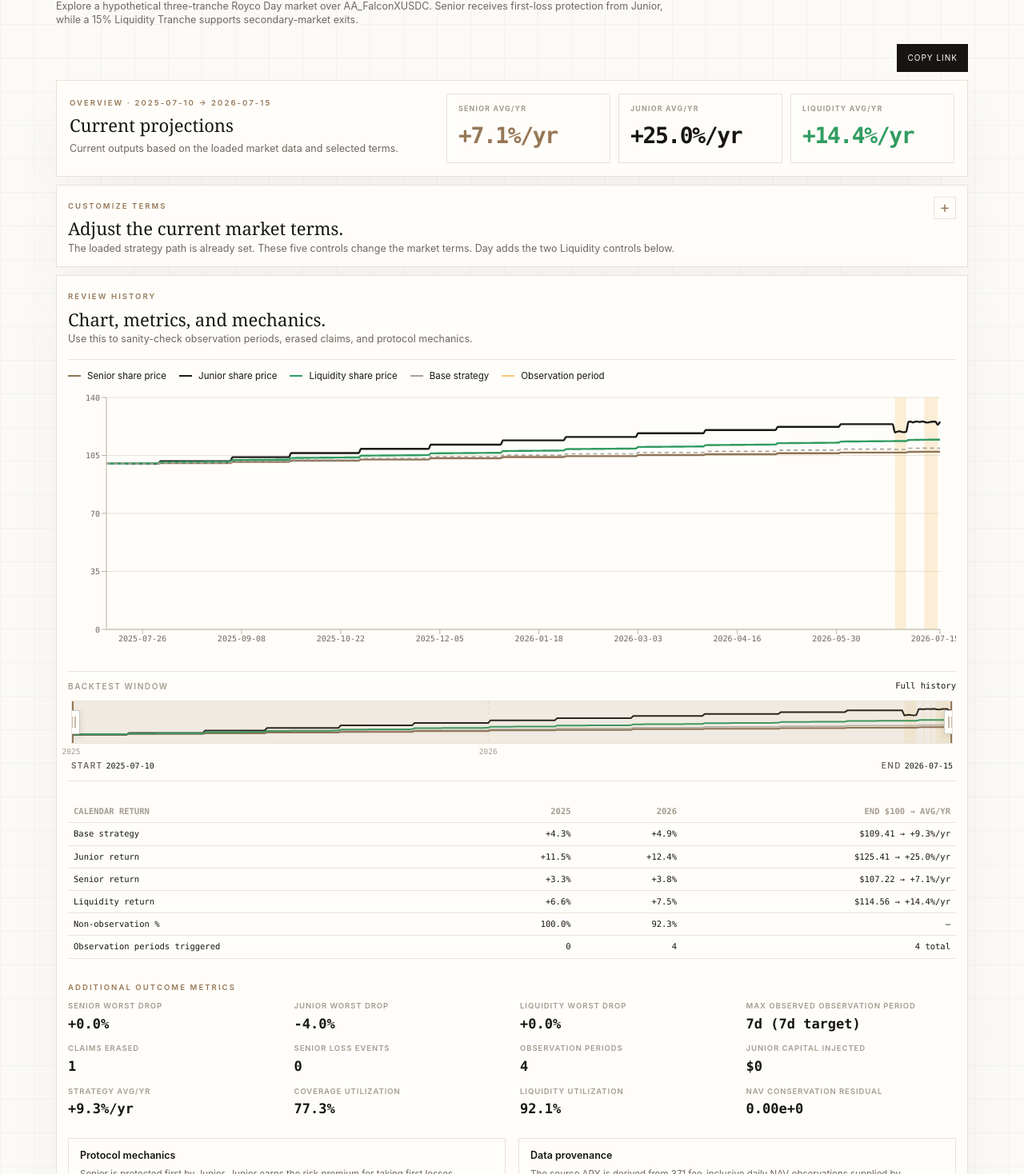
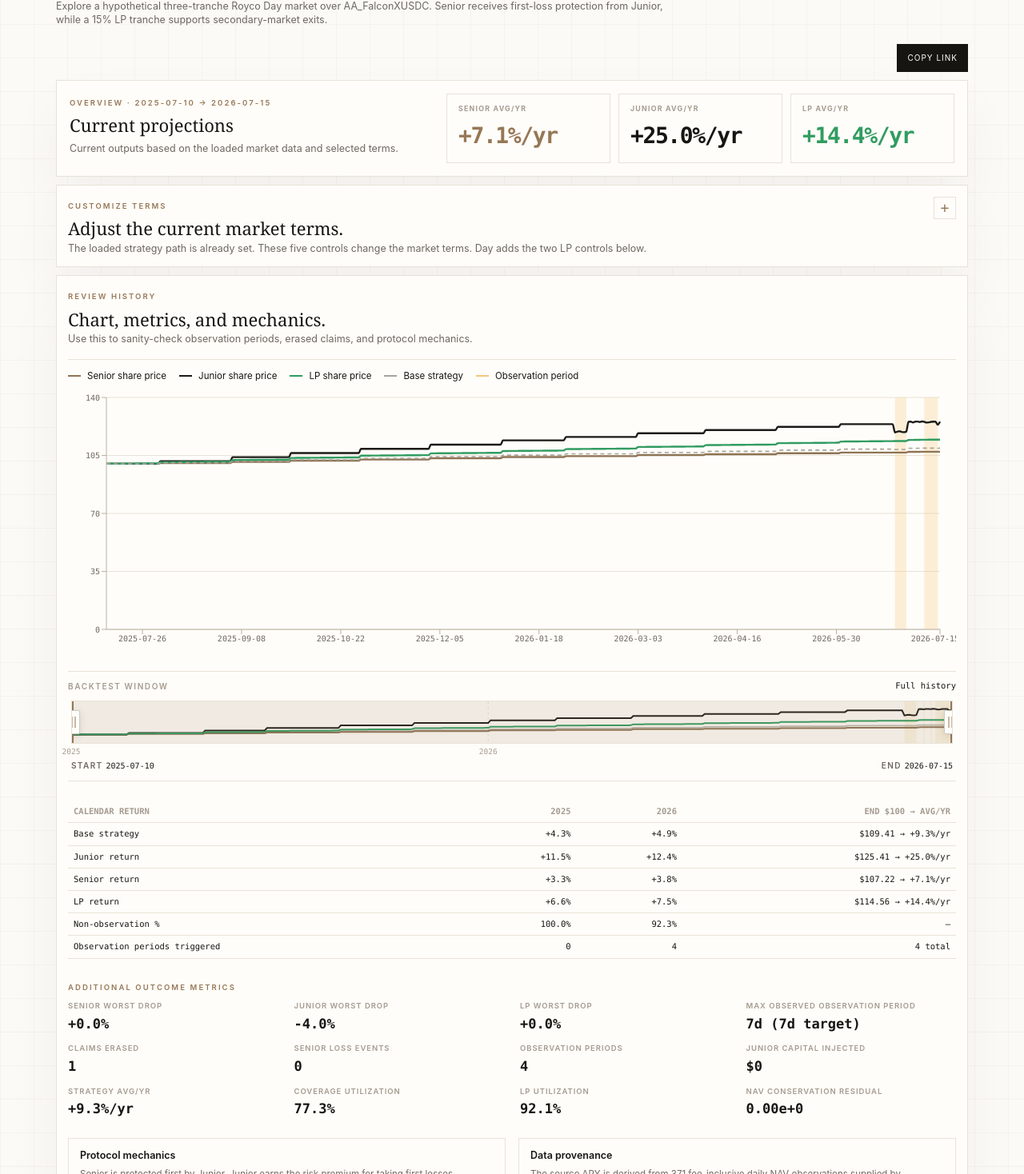
Before and after one commit to roycoprotocol/royco-simulator, a Next.js app: page /pareto-falconx-sim in a window 1280 px wide. Shown: the part 102-1570 px from the top of the page at 80% size. Built offline with nearby package versions, Linux system fonts and the light colour scheme.

Commit message:
Rename public Day tranche to LP

```diff
--- a/components/day-simulator/DayMarketSimulator.tsx
+++ b/components/day-simulator/DayMarketSimulator.tsx
@@ -490,20 +490,20 @@ export default function DayMarketSimulator({ market }: { market?: DayMarket }) {
         `market: ${activeMarket.copy.title}`,
         `underlying: ${activeMarket.provenance.source}`,
         `minimumCoverage: ${(result.cfg.coverage * 100).toFixed(2)}%`,
-        `minimumLiquidity: ${(result.cfg.minLiquidity * 100).toFixed(2)}%`,
+        `minimumLP: ${(result.cfg.minLiquidity * 100).toFixed(2)}%`,
         `observationDuration: ${observationDays} days`,
         `protectedExitCoverageRemaining: ${exitBufferPct.toFixed(2)}%`,
         `targetUtilization: ${(result.cfg.targetUtilization * 100).toFixed(0)}%`,
-        `liquidityTargetUtilization: ${(result.cfg.liqTargetUtilization * 100).toFixed(0)}%`,
+        `lpTargetUtilization: ${(result.cfg.liqTargetUtilization * 100).toFixed(0)}%`,
         `riskYieldShareAtTarget: ${(result.cfg.riskYDM.yTarget * 100).toFixed(2)}%`,
         `riskYieldShareAtFullUtilization: ${(result.cfg.riskYDM.y100 * 100).toFixed(2)}%`,
-        `liquidityYieldShareAtTarget: ${(result.cfg.liqYDM.yTarget * 100).toFixed(2)}%`,
-        `liquidityYieldShareAtFullUtilization: ${(result.cfg.liqYDM.y100 * 100).toFixed(2)}%`,
+        `lpYieldShareAtTarget: ${(result.cfg.liqYDM.yTarget * 100).toFixed(2)}%`,
+        `lpYieldShareAtFullUtilization: ${(result.cfg.liqYDM.y100 * 100).toFixed(2)}%`,
         `seniorDeposit: ${result.initial.st.toFixed(0)}`,
         `juniorDeposit: ${result.initial.jt.toFixed(0)}`,
         `juniorLinkedToCoverage: ${linkJuniorToFirstLoss}`,
         `maintainJuniorCoverage: ${maintainCoverage}`,
-        `liquidityDeposit: ${result.initial.lt.toFixed(0)}`,
+        `lpDeposit: ${result.initial.lt.toFixed(0)}`,
         `selfLiquidationBonus: ${(result.cfg.stSelfLiquidationBonus * 100).toFixed(2)}%`,
         `source: ${activeMarket.provenance.sourceUrl}`,
       ].join('\n'),
@@ -597,7 +597,7 @@ export default function DayMarketSimulator({ market }: { market?: DayMarket }) {
           </div>
           <Kpi label="Senior avg/yr" value={`${pct(result.seniorApy)}/yr`} color={C.accent} />
           <Kpi label="Junior avg/yr" value={`${pct(result.juniorApy)}/yr`} />
-          <Kpi label="Liquidity avg/yr" value={`${pct(result.liquidityApy)}/yr`} color={C.olive} />
+          <Kpi label="LP avg/yr" value={`${pct(result.liquidityApy)}/yr`} color={C.olive} />
         </div>
       </section>
 
@@ -609,7 +609,7 @@ export default function DayMarketSimulator({ market }: { market?: DayMarket }) {
               Adjust the current market terms.
             </h2>
             <p style={{ color: C.muted, fontSize: 12.5, lineHeight: 1.38, marginTop: 4 }}>
-              {LOCKED_COPY.customizeDescription} Day adds the two Liquidity controls below.
+              {LOCKED_COPY.customizeDescription} Day adds the two LP controls below.
             </p>
           </div>
           <button
@@ -674,14 +674,14 @@ export default function DayMarketSimulator({ market }: { market?: DayMarket }) {
                       >
                         <span style={{ color: C.text, fontSize: 13, fontWeight: 600 }}>{preset.label}</span>
                         <div style={{ color: C.muted, fontSize: 11, marginTop: 4 }}>
-                          {(preset.coverage * 100).toFixed(0)}% minimum coverage · {preset.observationDays}d obs · {(preset.riskYDM.yTarget * 100).toFixed(0)}% to Junior · {(preset.minLiquidity * 100).toFixed(0)}% liquidity
+                          {(preset.coverage * 100).toFixed(0)}% minimum coverage · {preset.observationDays}d obs · {(preset.riskYDM.yTarget * 100).toFixed(0)}% to Junior · {(preset.minLiquidity * 100).toFixed(0)}% LP
                         </div>
                       </button>
                     );
                   })}
                 </div>
                 <p className="mt-1.5" style={{ color: C.kpiLabel, fontSize: 11, lineHeight: 1.4 }}>
-                  Risk rises down the ladder through the Dawn terms. The Day liquidity requirement remains explicit on every rung.
+                  Risk rises down the ladder through the Dawn terms. The Day LP requirement remains explicit on every rung.
                 </p>
               </div>
             )}
@@ -753,26 +753,26 @@ export default function DayMarketSimulator({ market }: { market?: DayMarket }) {
             </div>
 
             <div style={{ borderTop: `1px solid ${C.border}`, paddingTop: 14 }}>
-              <Eyebrow>Day liquidity additions</Eyebrow>
+              <Eyebrow>Day LP additions</Eyebrow>
               <div className="mt-3 grid grid-cols-1 md:grid-cols-2 gap-x-8 gap-y-6">
                 <SliderControl
-                  label="Minimum liquidity ratio (%)"
+                  label="Minimum LP ratio (%)"
                   value={minLiquidityPct}
                   min={1}
                   max={50}
                   step={1}
                   display={`${minLiquidityPct.toFixed(0)}%`}
-                  description={`Liquidity capital derived at 90% target utilization: ${usd0(result.initial.lt)}.`}
+                  description={`LP capital derived at 90% target utilization: ${usd0(result.initial.lt)}.`}
                   onChange={setMinLiquidityPct}
                 />
                 <SliderControl
-                  label="Senior yield share to Liquidity (%)"
+                  label="Senior yield share to LP (%)"
                   value={liqSharePct}
                   min={0}
                   max={80}
                   step={1}
                   display={`${liqSharePct.toFixed(0)}%`}
-                  description="Liquidity premium paid to the Liquidity Tranche at 90% utilization."
+                  description="LP premium paid to the LP tranche at 90% utilization."
                   onChange={(value) => {
                     setLiqSharePct(value);
                     if (value + riskSharePct > 100) setRiskSharePct(100 - value);
@@ -840,7 +840,7 @@ export default function DayMarketSimulator({ market }: { market?: DayMarket }) {
                 ['Premium budget', `${(riskSharePct + liqSharePct).toFixed(0)}% / 100%`],
                 ['Observation term', `${observationDays}d / 7–194d`],
                 ['Protected exit', `${exitBufferPct.toFixed(2)}% remaining`],
-                ['Minimum liquidity', `${minLiquidityPct.toFixed(0)}%`],
+                ['Minimum LP', `${minLiquidityPct.toFixed(0)}%`],
               ].map(([label, value]) => (
                 <div key={label}>
                   <span style={{ color: C.kpiLabel, display: 'block', fontSize: 9.5, fontWeight: 600, letterSpacing: '0.1em', textTransform: 'uppercase' }}>{label}</span>
@@ -869,7 +869,7 @@ export default function DayMarketSimulator({ market }: { market?: DayMarket }) {
               {[
                 ['Senior share price', C.seniorLine],
                 ['Junior share price', C.juniorLine],
-                ['Liquidity share price', C.olive],
+                ['LP share price', C.olive],
                 ['Base strategy', C.strategyLine],
                 ['Observation period', C.obsFill],
               ].map(([label, color]) => (
@@ -902,7 +902,7 @@ export default function DayMarketSimulator({ market }: { market?: DayMarket }) {
                   ))}
                   <Line type="monotone" dataKey="senior" name="Senior" stroke={C.seniorLine} strokeWidth={2.4} dot={false} isAnimationActive={false} />
                   <Line type="monotone" dataKey="junior" name="Junior" stroke={C.juniorLine} strokeWidth={2.4} dot={false} isAnimationActive={false} />
-                  <Line type="monotone" dataKey="liquidity" name="Liquidity" stroke={C.olive} strokeWidth={2.4} dot={false} isAnimationActive={false} />
+                  <Line type="monotone" dataKey="liquidity" name="LP" stroke={C.olive} strokeWidth={2.4} dot={false} isAnimationActive={false} />
                   <Line type="monotone" dataKey="strategy" name="Base strategy" stroke={C.strategyLine} strokeWidth={1.6} strokeDasharray="5 4" dot={false} isAnimationActive={false} />
                 </LineChart>
               </ResponsiveContainerNoSSR>
@@ -933,7 +933,7 @@ export default function DayMarketSimulator({ market }: { market?: DayMarket }) {
                     ['Base strategy', result.calendar.map((row) => pct(row.strategyReturn)), `$${result.chart[result.chart.length - 1].strategy.toFixed(2)} → ${pct(result.strategyApy)}/yr`],
                     ['Junior return', result.calendar.map((row) => pct(row.juniorReturn)), `$${result.chart[result.chart.length - 1].junior.toFixed(2)} → ${pct(result.juniorApy)}/yr`],
                     ['Senior return', result.calendar.map((row) => pct(row.seniorReturn)), `$${result.chart[result.chart.length - 1].senior.toFixed(2)} → ${pct(result.seniorApy)}/yr`],
-                    ['Liquidity return', result.calendar.map((row) => pct(row.liquidityReturn)), `$${result.chart[result.chart.length - 1].liquidity.toFixed(2)} → ${pct(result.liquidityApy)}/yr`],
+                    ['LP return', result.calendar.map((row) => pct(row.liquidityReturn)), `$${result.chart[result.chart.length - 1].liquidity.toFixed(2)} → ${pct(result.liquidityApy)}/yr`],
                     ['Non-observation %', result.calendar.map((row) => `${row.nonObservationPct.toFixed(1)}%`), '—'],
                     ['Observation periods triggered', result.calendar.map((row) => String(row.observationTriggers)), `${result.observationEvents} total`],
                   ].map(([label, cells, end]) => (
@@ -955,7 +955,7 @@ export default function DayMarketSimulator({ market }: { market?: DayMarket }) {
                 {[
                   ['Senior worst drop', pct(-result.seniorMaxDrawdown)],
                   ['Junior worst drop', pct(-result.juniorMaxDrawdown)],
-                  ['Liquidity worst drop', pct(-result.liquidityMaxDrawdown)],
+                  ['LP worst drop', pct(-result.liquidityMaxDrawdown)],
                   ['Max observed observation period', `${result.maxObservedObservationDays}d (${observationDays}d target)`],
                   ['Claims erased', String(result.erasedRecoveryClaims)],
                   ['Senior loss events', String(result.seniorLossEvents)],
@@ -963,7 +963,7 @@ export default function DayMarketSimulator({ market }: { market?: DayMarket }) {
                   ['Junior capital injected', usd0(result.juniorCapitalInjected)],
                   ['Strategy avg/yr', `${pct(result.strategyApy)}/yr`],
                   ['Coverage utilization', `${(result.final.utilization * 100).toFixed(1)}%`],
-                  ['Liquidity utilization', `${(result.final.liquidityUtilization * 100).toFixed(1)}%`],
+                  ['LP utilization', `${(result.final.liquidityUtilization * 100).toFixed(1)}%`],
                   ['NAV conservation residual', result.final.conservationResidual.toExponential(2)],
                 ].map(([label, value]) => (
                   <div key={label}>
@@ -980,7 +980,7 @@ export default function DayMarketSimulator({ market }: { market?: DayMarket }) {
                 <p style={{ color: C.muted, fontSize: 11.5, lineHeight: 1.45 }}>Senior is protected first by Junior. Junior earns the risk premium for taking first losses.</p>
                 <p style={{ color: C.muted, fontSize: 11.5, lineHeight: 1.45, marginTop: 6 }}>Junior has {observationDays} days to recover after the Dawn observation state opens; unrecovered claims are erased when the term expires.</p>
                 <p style={{ color: C.muted, fontSize: 11.5, lineHeight: 1.45, marginTop: 6 }}>When deposits reopen, fresh Junior capital rebuilds the coverage requirement at the 90% target. Senior&apos;s protected exit threshold remains {exitBufferPct.toFixed(2)}% Junior buffer.</p>
-                <p style={{ color: C.muted, fontSize: 11.5, lineHeight: 1.45, marginTop: 6 }}>Day is additive: Liquidity backs secondary exits through the E-CLP pool and earns the liquidity premium, stable carry, and modeled swap fees.</p>
+                <p style={{ color: C.muted, fontSize: 11.5, lineHeight: 1.45, marginTop: 6 }}>Day is additive: the LP tranche backs secondary exits through the E-CLP pool and earns the LP premium, stable carry, and modeled swap fees.</p>
               </div>
               <div style={{ border: `1px solid ${C.border}`, padding: '12px 14px' }}>
                 <p style={{ color: C.text, fontSize: 12.5, fontWeight: 600, marginBottom: 6 }}>Data provenance</p>
--- a/lib/day-markets/pareto-falconx/market.json
+++ b/lib/day-markets/pareto-falconx/market.json
@@ -4,7 +4,7 @@
   "copy": {
     "eyebrow": "ROYCO DAY · PARETO FALCONX MARKET",
     "title": "Pareto FalconX Day Simulator",
-    "description": "Explore a hypothetical three-tranche Royco Day market over AA_FalconXUSDC. Senior receives first-loss protection from Junior, while a 15% Liquidity Tranche supports secondary-market exits.",
+    "description": "Explore a hypothetical three-tranche Royco Day market over AA_FalconXUSDC. Senior receives first-loss protection from Junior, while a 15% LP tranche supports secondary-market exits.",
     "disclosure": "The source APY is derived from 371 fee-inclusive daily NAV observations supplied by RWA.xyz. Scenario outputs are mechanism simulations, not historical backtests, forecasts, or an announced product."
   },
   "defaults": {
--- a/lib/day-simulator-template/locked-copy.ts
+++ b/lib/day-simulator-template/locked-copy.ts
@@ -2,7 +2,7 @@ export const DAY_LOCKED_COPY = {
   eyebrow: "Royco Day",
   title: "Royco Day Simulator",
   description:
-    "Explore how Senior, Junior, and Liquidity tranches share yield, protection, and redemption liquidity.",
+    "Explore how Senior, Junior, and LP tranches share yield, protection, and redemption liquidity.",
   disclosure:
     "Scenario outputs are mechanism simulations, not historical backtests or forecasts.",
 } as const;
--- a/scripts/day-simulator/verify-runtime.ts
+++ b/scripts/day-simulator/verify-runtime.ts
@@ -75,7 +75,7 @@ async function main() {
   console.log("Day runtime defaults: PASS");
   console.log("Day NAV conservation: PASS");
   if (market) {
-    console.log(`${market.id} minimum liquidity: ${(cfg.minLiquidity * 100).toFixed(0)}% PASS`);
+    console.log(`${market.id} minimum LP ratio: ${(cfg.minLiquidity * 100).toFixed(0)}% PASS`);
   }
 }
 
--- a/scripts/day-simulator/verify.mjs
+++ b/scripts/day-simulator/verify.mjs
@@ -87,13 +87,13 @@ for (const control of [
   if (!simulator.includes(control)) failures.push(`Day simulator missing invariant Dawn control: ${control}`);
 }
 for (const control of [
-  'Minimum liquidity ratio (%)',
-  'Senior yield share to Liquidity (%)',
-  'Day liquidity additions',
-  'Liquidity avg/yr',
-  'Liquidity share price',
+  'Minimum LP ratio (%)',
+  'Senior yield share to LP (%)',
+  'Day LP additions',
+  'LP avg/yr',
+  'LP share price',
 ]) {
-  if (!simulator.includes(control)) failures.push(`Day simulator missing additive Liquidity contract: ${control}`);
+  if (!simulator.includes(control)) failures.push(`Day simulator missing additive LP contract: ${control}`);
 }
 for (const invariant of [
   'fixedTermDurationSec: observationDays * DAY',
@@ -162,7 +162,7 @@ if (marketId) {
     if (market.id !== marketId) failures.push("Day market id does not match its folder");
     if (market.route !== `/${marketId}-sim`) failures.push("Day market route must match /<market-id>-sim");
     if (!(market.defaults?.minLiquidity > 0 && market.defaults.minLiquidity < 1)) {
-      failures.push("Day market minLiquidity must be a fraction between 0 and 1");
+      failures.push("Day market LP ratio must be a fraction between 0 and 1");
     }
     if (!(market.defaults?.sourceApy > -1 && Number.isFinite(market.defaults.sourceApy))) {
       failures.push("Day market sourceApy must be finite and greater than -100%");
@@ -201,7 +201,7 @@ if (marketId) {
     if (marketId === "pareto-falconx") {
       const balanced = market.presets?.find((preset) => preset.id === "balanced");
       if (Math.abs(market.defaults.minLiquidity - 0.15) > 1e-12) {
-        failures.push("Pareto FalconX Day minimum liquidity must remain 15%");
+        failures.push("Pareto FalconX Day minimum LP ratio must remain 15%");
       }
       if (
         !balanced ||
```
Also changed, not shown: 2 other files (tests, documents, lock files or other folders).
